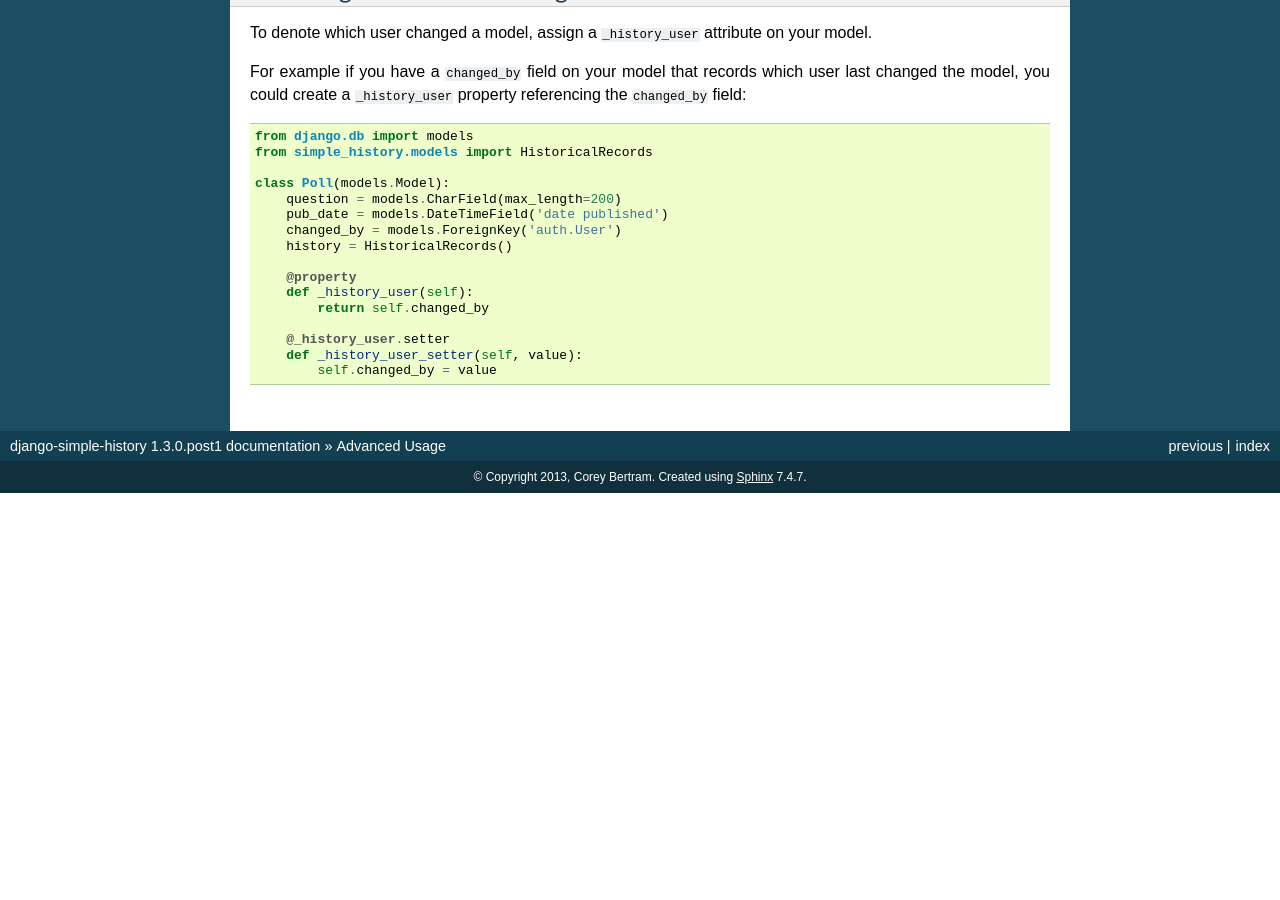
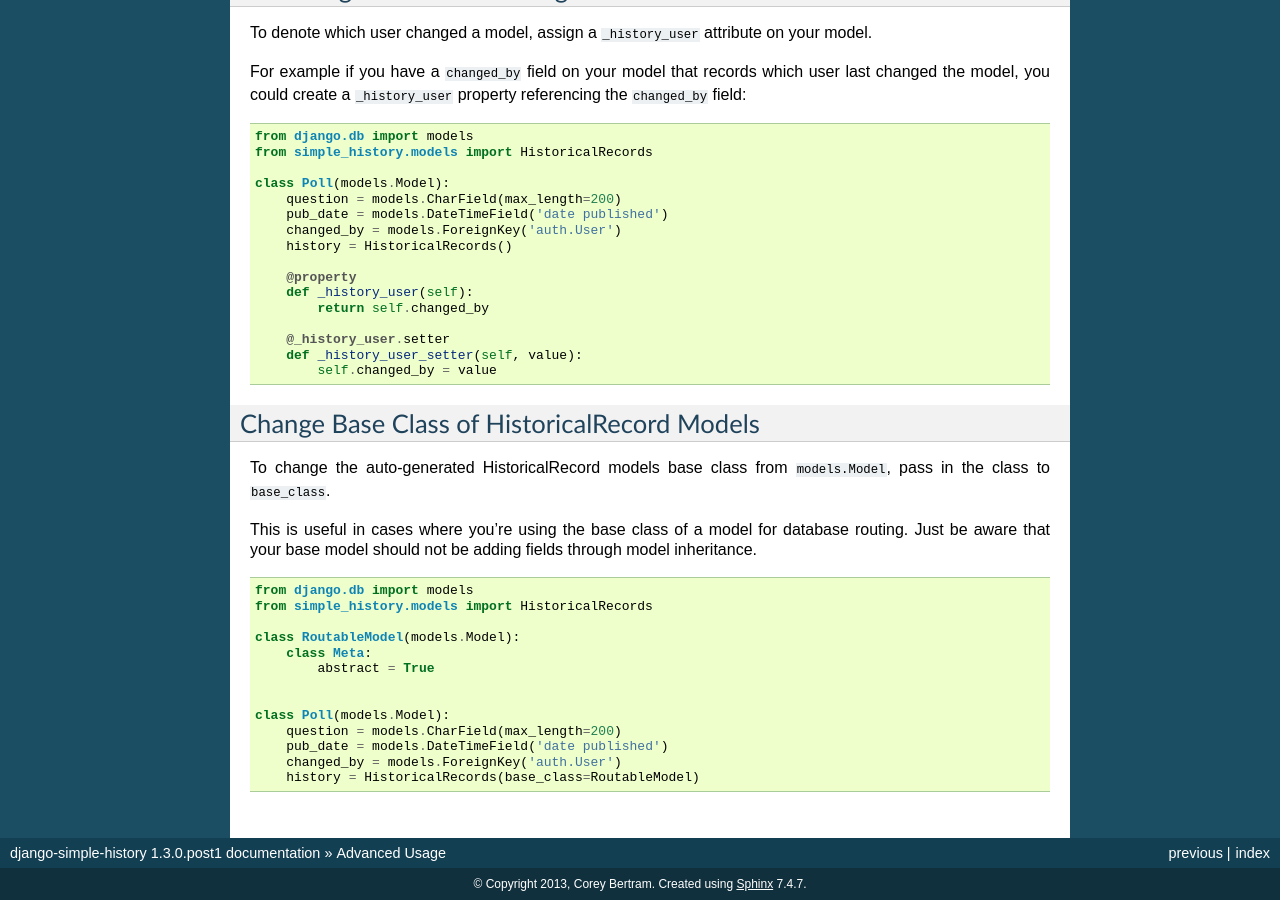
Before and after one commit to jazzband/django-simple-history, a Sphinx documentation site: the page built from docs/advanced.rst, in a window 1280 px wide and 900 px high, scrolled down 986 px. Built offline with Sphinx 7.4.7, drawn with Linux system fonts in a browser that asks for light colours; before the commit the page ends 1479 px from its top, so only the background shows below that; some of the changed text lies outside the part shown.

Commit message:
First cut (will be rebased later)
This is lacking some tests but shows the basic idea of allowing the
generated model to override the baseclass.

```diff
--- a/docs/advanced.rst
+++ b/docs/advanced.rst
@@ -89,3 +89,30 @@
         @_history_user.setter
         def _history_user_setter(self, value):
             self.changed_by = value
+
+
+Change Base Class of HistoricalRecord Models
+--------------------------------------------
+
+To change the auto-generated HistoricalRecord models base class from
+``models.Model``, pass in the class to ``base_class``.
+
+This is useful in cases where you're using the base class of a model for
+database routing. Just be aware that your base model should not be adding
+fields through model inheritance.
+
+.. code-block:: python
+
+    from django.db import models
+    from simple_history.models import HistoricalRecords
+
+    class RoutableModel(models.Model):
+        class Meta:
+            abstract = True
+
+
+    class Poll(models.Model):
+        question = models.CharField(max_length=200)
+        pub_date = models.DateTimeField('date published')
+        changed_by = models.ForeignKey('auth.User')
+        history = HistoricalRecords(base_class=RoutableModel)
```
Also changed, not shown: 1 other file.
